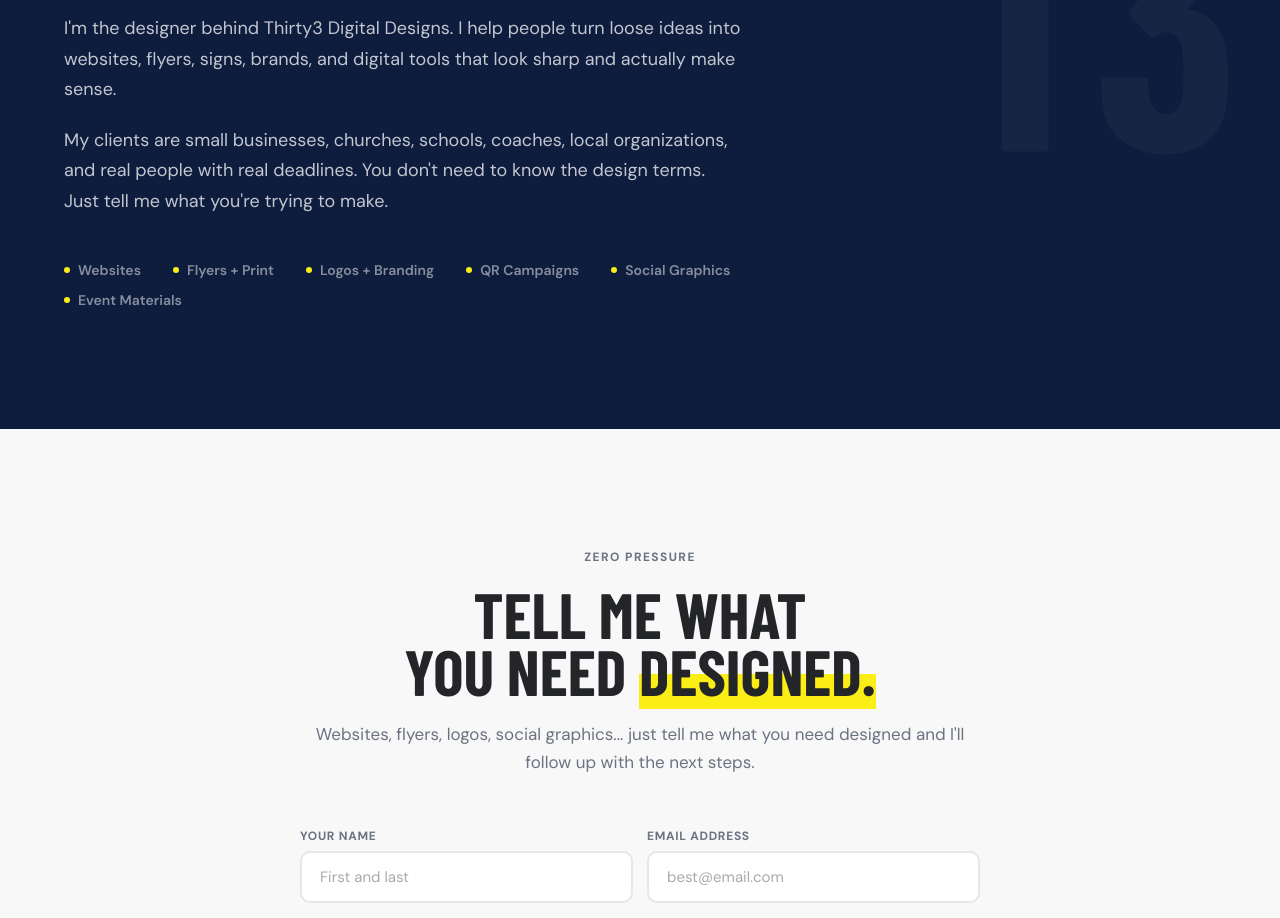
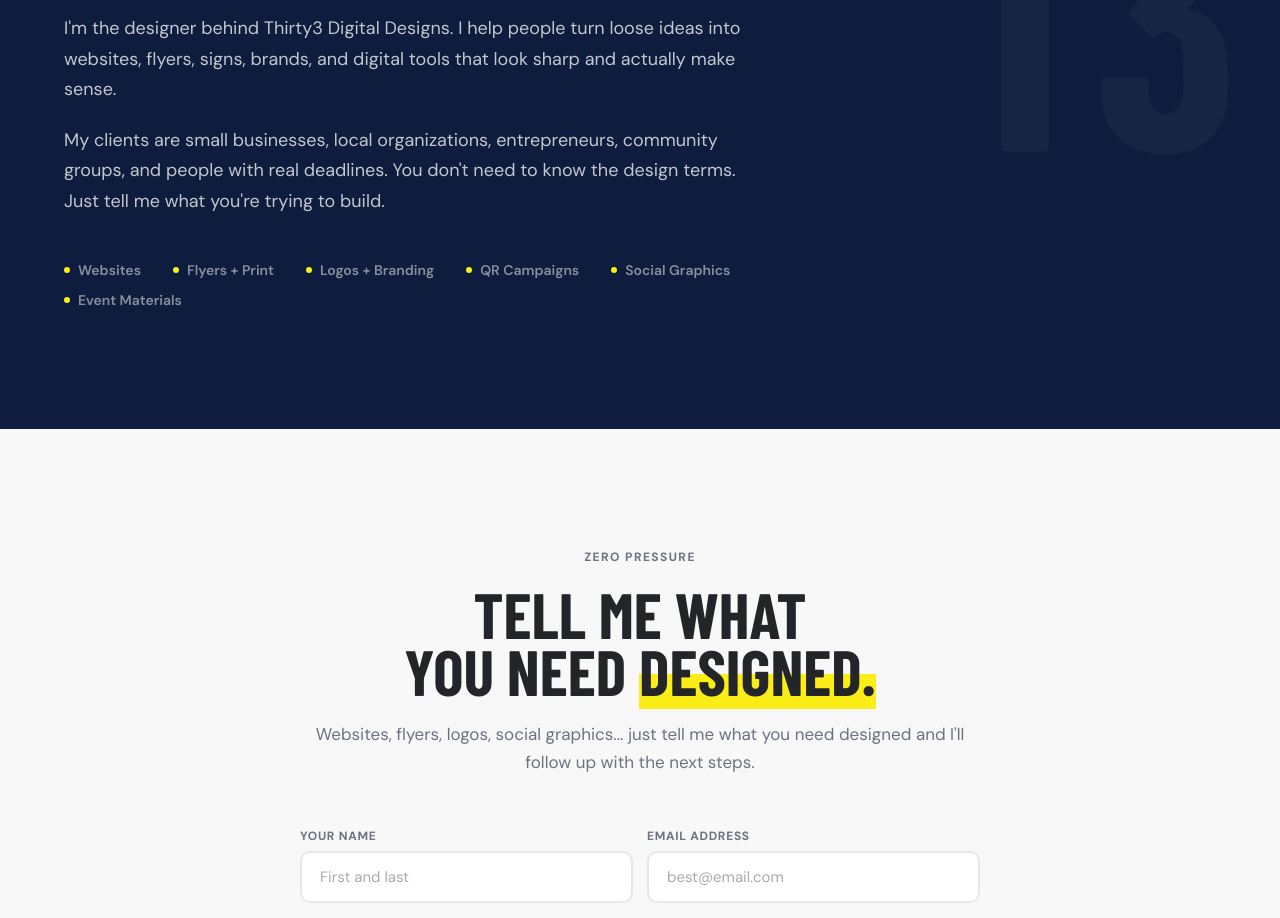
Before and after one commit to Miguel-33/miguelthirty3, a React (Vite) app: page / in a window 1280 px wide. Shown: the part 4100-5018 px from the top of the page. Built offline with nearby package versions, Linux system fonts and the light colour scheme; a web font is replaced by a local one.

Commit message:
Refine client description in App component

```diff
--- a/src/App.jsx
+++ b/src/App.jsx
@@ -894,7 +894,7 @@ export default function MiguelThirty3() {
             I'm the designer behind Thirty3 Digital Designs. I help people turn loose ideas into websites, flyers, signs, brands, and digital tools that look sharp and actually make sense.
           </p>
           <p style={{ fontFamily: "var(--font-body)", fontSize: 18, lineHeight: 1.7, color: "rgba(255,255,255,0.75)", marginBottom: 44 }}>
-            My clients are small businesses, churches, schools, coaches, local organizations, and real people with real deadlines. You don't need to know the design terms. Just tell me what you're trying to make.
+            My clients are small businesses, local organizations, entrepreneurs, community groups, and people with real deadlines. You don't need to know the design terms. Just tell me what you're trying to build.
           </p>
 
           <div style={{ display: "flex", flexWrap: "wrap", gap: "12px 32px" }}>
```
